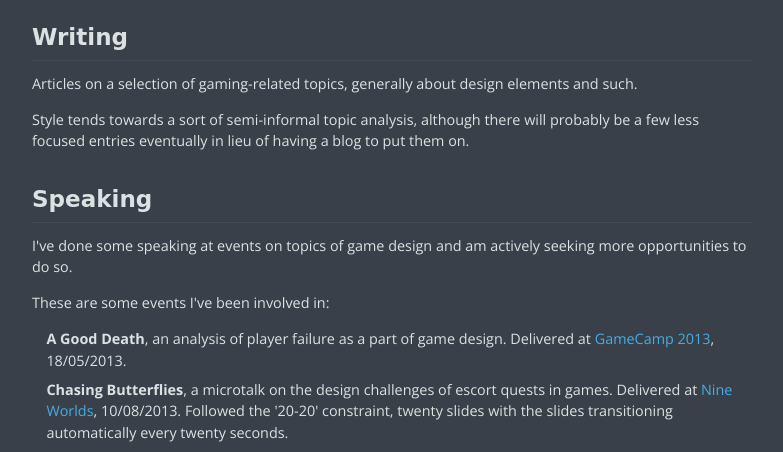
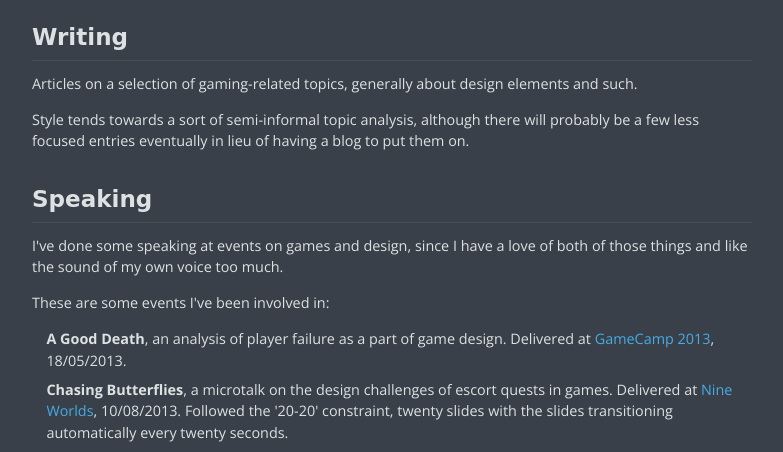
Before and after one commit to TwoDaemon/twodaemon, a Flask app: template twodaemon/templates/home.html in a window 1280 px wide. Shown: the part 441-893 px from the top of the page, without its empty margins (248-1031 px from the left). Run offline with Flask 2, Linux system fonts and the light colour scheme; the template is opened without the code that fills it, so the values that code supplies are empty; some web fonts are replaced.

Commit message:
Slightly change text in Speaking section.

```diff
--- a/twodaemon/templates/home.html
+++ b/twodaemon/templates/home.html
@@ -37,7 +37,7 @@
 
     <section id="speaking">
         <h2>Speaking</h2>
-        <p>I've done some speaking at events on topics of game design and am actively seeking more opportunities to do so.</p>
+        <p>I've done some speaking at events on games and design, since I have a love of both of those things and like the sound of my own voice too much.</p>
         <p>These are some events I've been involved in:</p>
         <ul>
             <li>
```
